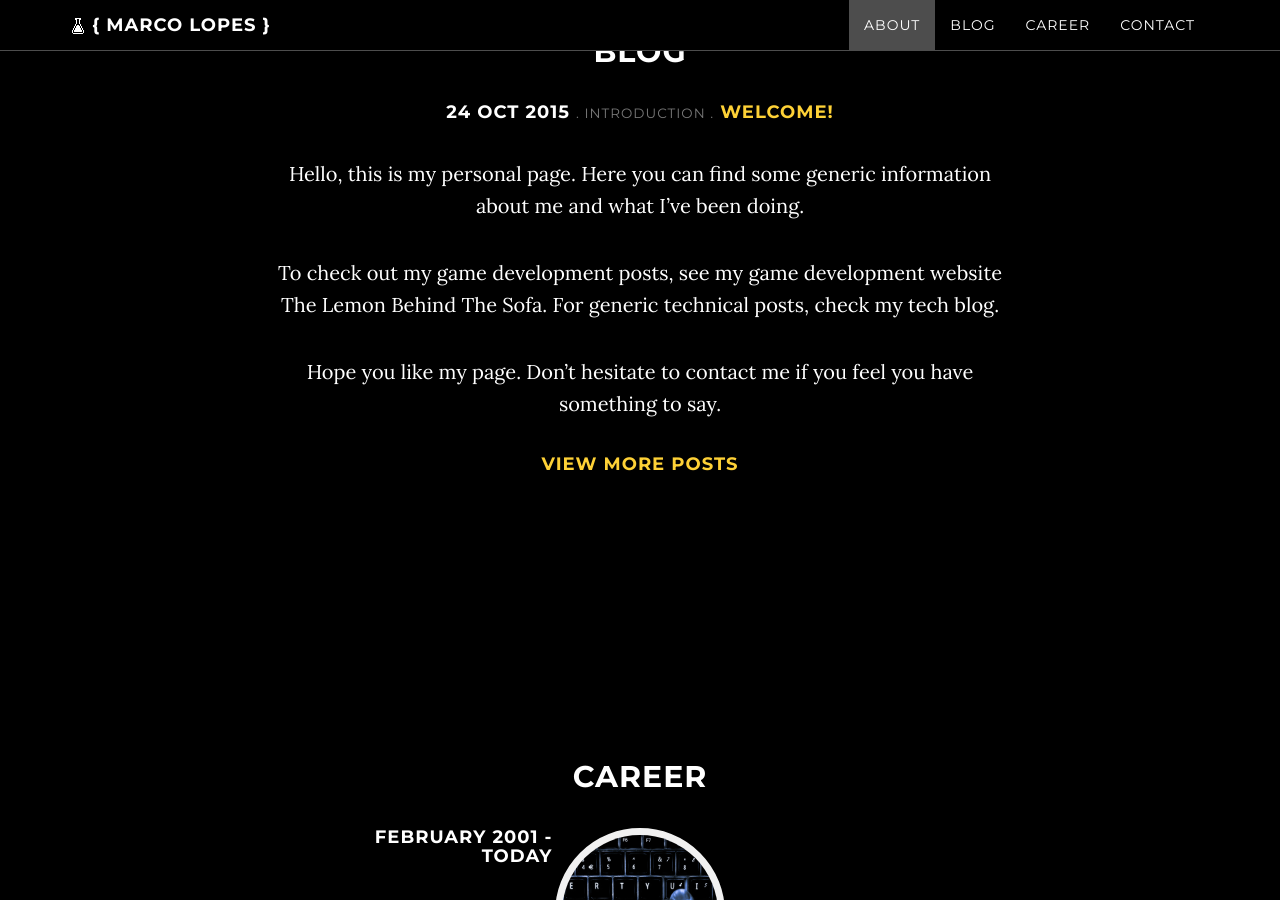
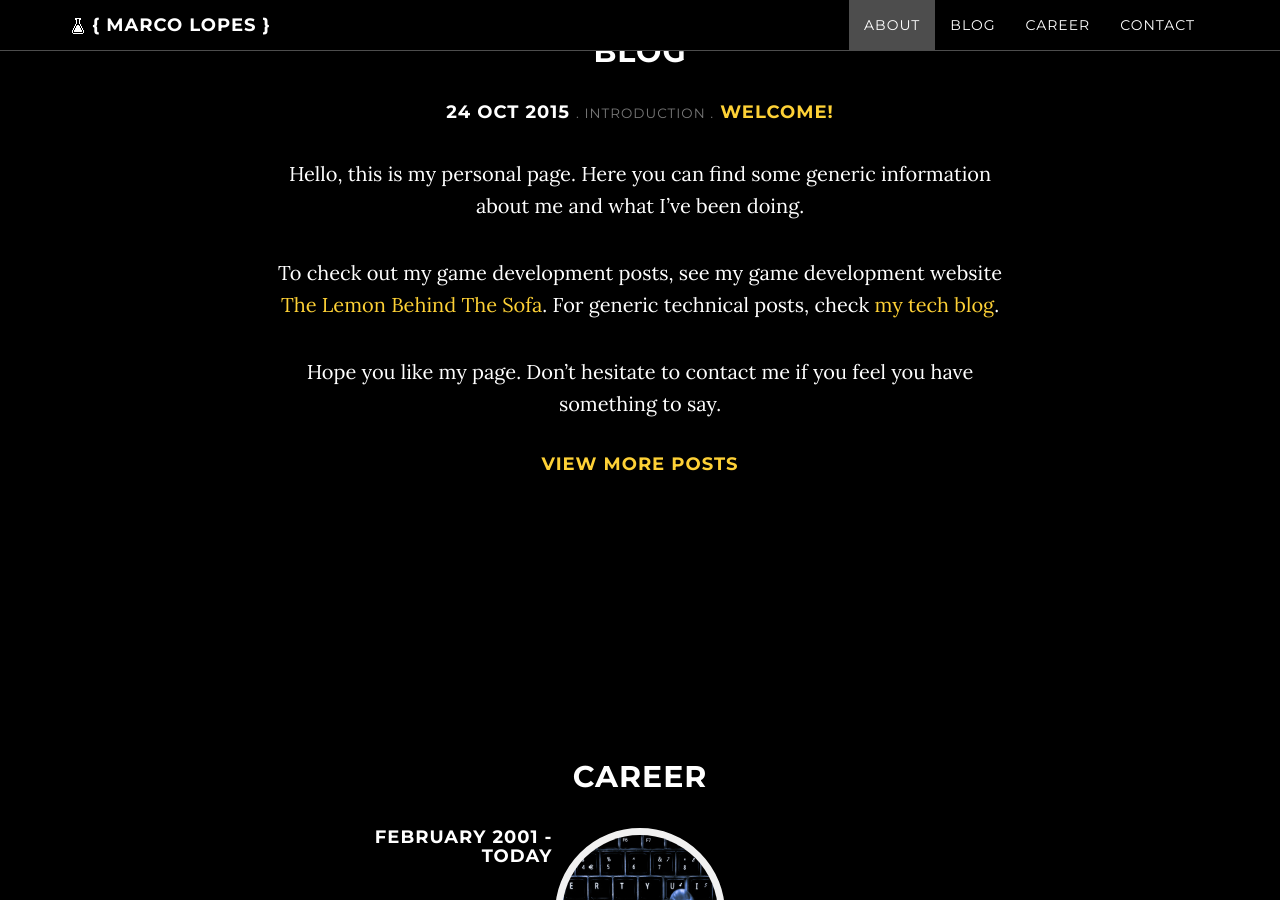
Before and after one commit to mlopes/mlopes.github.io, a Jekyll site: the page built from index.html, in a window 1280 px wide and 900 px high, scrolled down 1532 px. Built offline with Jekyll 4.4.1, drawn with Linux system fonts in a browser that asks for light colours; nearby versions of some CDN libraries; comment, search, counter and statistics services are not loaded.

Commit message:
Don't strip HTML from post previews

```diff
--- a/_config.yml
+++ b/_config.yml
@@ -61,7 +61,7 @@ lines:			# You can add HTML Tags in the Text
 # Blog #
 ########
 
-post-preview-words: 96
+post-preview-words: 200
 
 paginate: 5
 
--- a/_includes/latest-post.html
+++ b/_includes/latest-post.html
@@ -13,7 +13,7 @@
           <strong> <a href="{{site.baseurl}}{{ post.url }}">{{post.title}} </a> </strong>
         </h4>
 
-        {{ post.content | truncatewords: site.post-preview-words | strip_html | markdownify }}
+        {{ post.content | truncatewords: site.post-preview-words | markdownify }}
 
         <a href="{{site.baseurl}}/blog/index.html"><h4><strong>View more posts</strong></h4></a>
 
```
